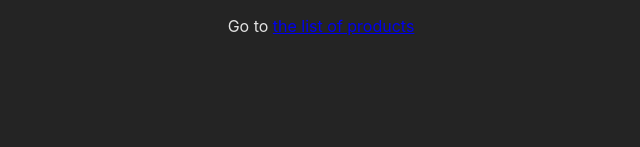
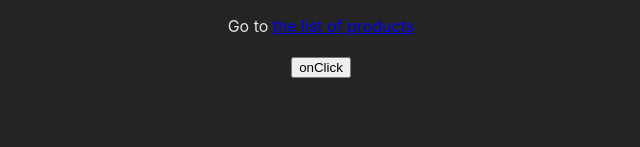
Before and after one commit to ogedengbewisdom/multipageSpa, a React (Create React App) app: page / in a window 1280 px wide. Shown: the part 141-288 px from the top of the page, without its empty margins (319-959 px from the left). Built offline with nearby package versions, Linux system fonts and the light colour scheme.

Commit message:
Navigating programatically

```diff
--- a/src/pages/Home.js
+++ b/src/pages/Home.js
@@ -1,11 +1,17 @@
 import { Fragment } from "react"
-import { Link } from "react-router-dom"
+import { Link, useNavigate } from "react-router-dom"
 
 const Home = () => {
+    const navigate = useNavigate()
+
+    const navigateHandler = () => {
+        navigate('/products')
+    }
     return (
         <Fragment>
             <h1>Welcome to my Home Page</h1>
-            <p>Go to <Link to="/products">the list of products</Link></p>
+            <p>Go to <Link to="/products" >the list of products</Link></p>
+            <button onClick={navigateHandler}>onClick</button>
         </Fragment>
     )
 }
```
